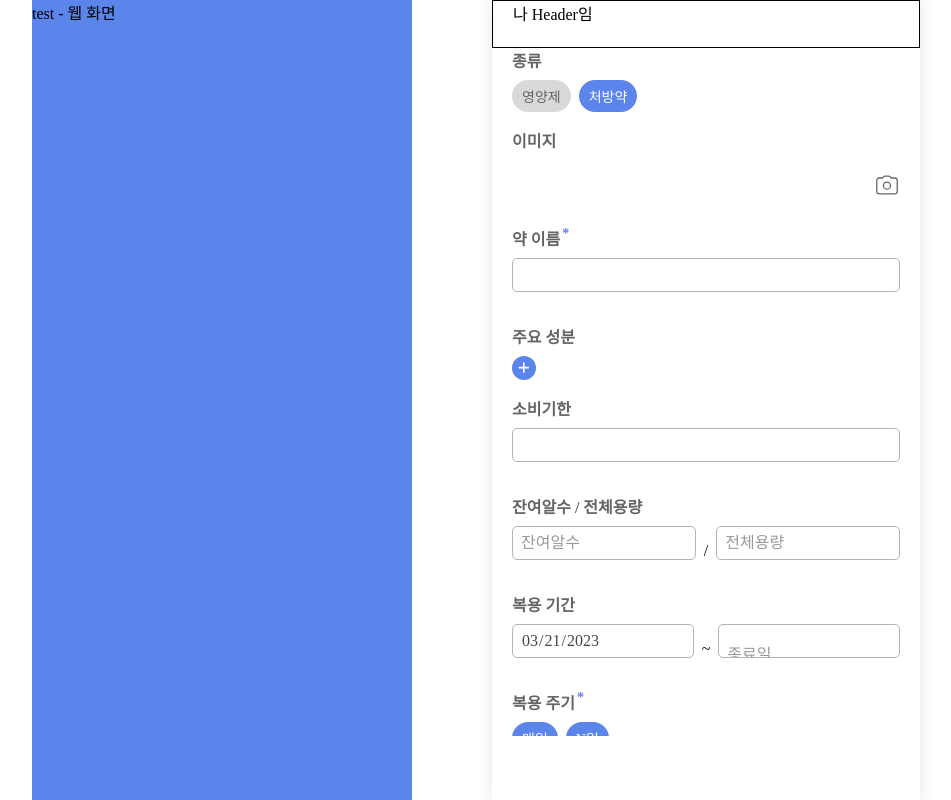
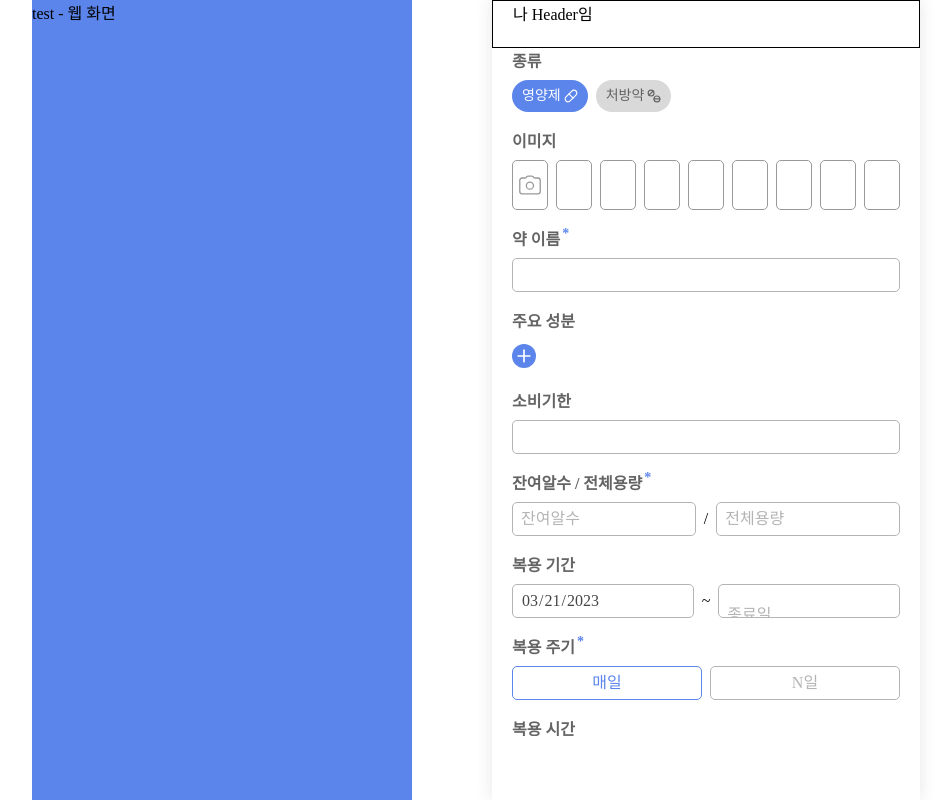
Before and after one commit to codestates-seb/seb42_main_013, a React (Create React App) app in the folder client/: page /datacreate in a window 1280 px wide. Shown: the whole page, without its empty margins (164-1115 px from the left). Built offline with nearby package versions, Linux system fonts and the light colour scheme; a web font is replaced by a local one.

Commit message:
[Feat] 데이터 생성 기능 구현 중

```diff
--- a/client/src/components/CreateModal.js
+++ b/client/src/components/CreateModal.js
@@ -82,25 +82,26 @@ const Buttons = styled.div`
 `
 
 
-function CreateModal ({isOpen, openContainsModalHandler, data, setData}) {
-  const [ingredient, setIngredient] = useState([])
+function CreateModal ({isOpen, openModalHandler, data, name, setData}) {
+  const [ele, setEle] = useState({})
 
   const closeModalHandler = () => {
-    setIngredient([])
-    openContainsModalHandler()
+    setEle({})
+    openModalHandler()
   }
 
-  const addIngredientHandler = () => {
+  const addEleHandler = () => {
     // let id = data.ingredients.length===0 ?0 :data.ingredients.at(-1).ingredientId+1
     // setData({...data, ingredients:[...data.ingredients, { ...ingredient,ingredientId: id}]})
     // 함량은 표기 안하기로 함
-    setData({...data,ingredients:[...data.ingredients,ingredient.ingredientName]})
-    setIngredient([])
-    openContainsModalHandler();
+    setData({...data,[name]:[...data[name],ele.key]})
+    setEle({})
+    console.log(data)
+    openModalHandler();
   }
   return (
     <ModalContainer>
-      {isOpen === true ? <ModalBackdrop onClick={openContainsModalHandler}>
+      {isOpen === true ? <ModalBackdrop onClick={openModalHandler}>
         <div></div>
         <ModalView onClick={(e) => e.stopPropagation()}>
           {/* <div className="closebtn">
@@ -110,13 +111,16 @@ function CreateModal ({isOpen, openContainsModalHandler, data, setData}) {
               </svg>
             </AddBtn>
           </div> */}
-          <div>성분명</div>
-          <DataInput data={ingredient} required={1} setData={setIngredient} name="ingredientName" />
+          <div>{name==="time" ?"" :"성분명"}</div>
+          { name==="time"
+            ?<DataInput type="time" data={ele} required={1} setData={setEle} name="key" />
+            :<DataInput data={ele} required={1} setData={setEle} name="key"/>
+          }
           {/* <div>함량</div> */}
           {/* <DataInput type="number" data={ingredient} required={1} setData={setIngredient} name="ingredientAmount" /> */}
           <Buttons>
             <CurrentBtn onClick={closeModalHandler}>취소</CurrentBtn>
-            <CurrentBtn disabled={!ingredient} onClick={addIngredientHandler}>추가하기</CurrentBtn>
+            <CurrentBtn disabled={!ele} onClick={addEleHandler}>추가하기</CurrentBtn>
           </Buttons>
         </ModalView>
       </ModalBackdrop> : null}
--- a/client/src/components/DataInput.js
+++ b/client/src/components/DataInput.js
@@ -1,23 +1,26 @@
 import { useState } from "react";
 import styled from "styled-components";
 
-const InputContainer = styled.div`
-  display: flex;
-  flex-direction: column;
-  flex:1;
-`
 
 export const FakeInput = styled.div`
   display: flex;
   flex: 1;
-  flex-direction: row;
   border : ${(props) => props.isFocus ?"1px solid var(--blue-100)" : "1px solid var(--black-400)"};
   border-color: ${(props) => !props.isValid && "rgb(240, 86, 86)"};
   border-radius: 5px;
   /* 1줄 꽉채우게 */
   padding: 0 8px;
+  position: relative;
   :hover{
     background-color: #F7F9FA;
+  }
+  ::after{
+    position: absolute;
+    left:0;
+    bottom: -18px;
+    font-size: 12px;
+    color: rgb(240, 86, 86);
+    content: "${(props) => props.validationMessage}";
   }
 `
 
@@ -47,7 +50,7 @@ export const RealInput = styled.input`
     cursor: pointer;
   }
   ::placeholder{
-    color: var(--black-300)
+    color: var(--black-400)
   }
   &[type='date']::-webkit-datetime-edit {
     display: ${(props) => (!!props.value) ?"inline-block"  :"none"};
@@ -55,13 +58,16 @@ export const RealInput = styled.input`
   &[type='date']::before{
     position: absolute;
     left: 0px;
-    color: var(--black-300);
+    color: var(--black-400);
     content: "${(props) => props.placeholder}";
     width: 100%;
     display: ${(props) => !!props.value && "none"};
   }
+  &[type='time']{
+    min-width: 100px;
+  }
 `
-const DeleteBtn = styled.div`
+export const DeleteBtn = styled.div`
   display: flex;
   align-items: center;
   margin-left: 8px;
@@ -76,37 +82,78 @@ const DeleteBtn = styled.div`
     height: 20px;
   }
   svg{
-    color: var(--black-200);
+    color: var(--black-400);
     width: 100%;
     height: 100%;
     fill: currentColor;
   }
 `
-const ValidityMsg = styled.div`
-  color: rgb(240, 86, 86);
-  font-size: 12px;
-  opacity : ${(props) => props.isValid ? "0" : "1"};
-`
+// const ValidityMsg = styled.div`
+//   color: rgb(240, 86, 86);
+//   font-size: 12px;
+//   opacity : ${(props) => props.isValid ? "0" : "1"};
+// `
 
 
-function DataInput ({name, minlength, required, placeholder, data, setData, type}) {
+function DataInput ({name, min, max, required, placeholder, data, setData, type}) {
   const [isFocus, setIsFocus] = useState(false)
   const [isValid, setIsValid] = useState(true)
+  const [validityState, setValidityState] = useState("")
+
+  const getValidtyState = (e) => {
+    if(!e.target.validity.valid){
+      let validity = ''
+      for(let key in e.target.validity){
+        if(e.target.validity[key]) validity = key
+      }
+      return validity
+    }
+  }
+  const validationMessage = (validityState) => {
+    let message = ''
+    switch(validityState) {
+      case "rangeOverflow" :
+        message = "전체 용량보다 적어야 합니다."
+      break;
+      case "valueMissing" :
+        message = "필수 입력 항목입니다."
+      break;
+      case "rangeUnderflow" :
+        message = "0 이상의 숫자를 입력해주세요."
+      break;
+      case "customError" :
+        message = "잔여 알 수 보다 많아야 합니다."
+      break;
+      default:
+        message = ""
+    }
+    return message
+  }
+
+
   const changeHandler = (e) => {
     setData({...data,[name]:e.target.value})
     // !isValid && setIsValid(e.target.checkValidity())
+    // 한번 blur 후에 유효성 체크 되도록
+    if(name==="totalQty" && Number(e.target.value)<Number(data.currentQty)){
+      e.target.setCustomValidity("lessThanCurrent")
+    } else {
+      e.target.setCustomValidity("")
+    }
+    console.log(e.target.validity.valid)
     !isValid && setIsValid(e.target.validity.valid)
+    setValidityState(getValidtyState(e))
   }
   const clear = () => {
     setData({...data,[name]:""})
   }
   const blurHandler = (e) => {
     setIsValid(e.target.validity.valid)
+    setValidityState(getValidtyState(e))
     setIsFocus(false)
   }
   return (
-    <InputContainer>
-      <FakeInput isFocus={isFocus} isValid={isValid}>
+      <FakeInput isFocus={isFocus} isValid={isValid} validationMessage={validationMessage(validityState)}>
         <RealInput
           onFocus={()=>setIsFocus(true)}
           onBlur={blurHandler}
@@ -115,9 +162,15 @@ function DataInput ({name, minlength, required, placeholder, data, setData, type
           onChange={changeHandler}
           placeholder={placeholder}
           required={required}
+          min={min}
+          max={max}
+          name={name}
         />
-        { name === "ingredientAmount" &&
+        {/* { name === "ingredientAmount" &&
           <DeleteBtn>mg</DeleteBtn>
+        } */}
+        { name === "dose" &&
+          <DeleteBtn>알</DeleteBtn>
         }
         { type!=="date" &&
         <>
@@ -131,8 +184,6 @@ function DataInput ({name, minlength, required, placeholder, data, setData, type
         </>
         }
       </FakeInput>
-      <ValidityMsg isValid={isValid}>내용을 입력해주세요.</ValidityMsg>
-    </InputContainer>
   )
 }
 
--- a/client/src/components/Swiper.js
+++ b/client/src/components/Swiper.js
@@ -21,8 +21,8 @@ const ImgBoxes = styled.div`
   gap: 8px;
 `
 const ImgBox = styled.div`
-  border: var(--border);
-  border-radius: var(--border-radius);
+  border: 1px solid var(--black-300);
+  border-radius: 5px;
   width: 50px;
   height: 50px;
   position: relative;
@@ -38,7 +38,7 @@ const ImgBox = styled.div`
       fill-rule: evenodd;
       >g{
         transform: translate(4.779px, 6.111px);
-        stroke: #666666;
+        stroke: var(--black-300);
         stroke-width: 1.3;
       }
     }
@@ -56,7 +56,6 @@ function Swiper(){
   return(
     <Imgscreen>
      <ImgBoxes>
-       <ImgBox /><ImgBox /><ImgBox /><ImgBox /><ImgBox /><ImgBox /><ImgBox /><ImgBox /><ImgBox /><ImgBox />
        <ImgBox>
           <svg className="camera">
             <g>
@@ -68,6 +67,7 @@ function Swiper(){
             </g>
           </svg>
         </ImgBox>
+        <ImgBox /><ImgBox /><ImgBox /><ImgBox /><ImgBox /><ImgBox /><ImgBox /><ImgBox />
     </ImgBoxes>
   </Imgscreen>
   )
--- /dev/null
+++ b/client/src/components/Tags.js
@@ -0,0 +1,19 @@
+import { OptionTag } from "../pages/DataCreate";
+import { DeleteBtn } from "./DataInput";
+
+function Tags({ele, idx, deleteEleHandler}) {
+  return (
+    <OptionTag selected={1}>
+      {ele}
+      <DeleteBtn value={1}>
+        <button onClick={() => deleteEleHandler(ele, idx)}>
+          <svg xmlns="http://www.w3.org/2000/svg" viewBox="0 0 16 16">
+            <path d="M4.646 4.646a.5.5 0 0 1 .708 0L8 7.293l2.646-2.647a.5.5 0 0 1 .708.708L8.707 8l2.647 2.646a.5.5 0 0 1-.708.708L8 8.707l-2.646 2.647a.5.5 0 0 1-.708-.708L7.293 8 4.646 5.354a.5.5 0 0 1 0-.708z" />
+          </svg>
+        </button>
+      </DeleteBtn>
+    </OptionTag>
+  );
+}
+
+export default Tags;
--- a/client/src/pages/DataCreate.js
+++ b/client/src/pages/DataCreate.js
@@ -1,11 +1,9 @@
 import styled from "styled-components";
-import { faPlus, faMinus } from '@fortawesome/free-solid-svg-icons';
-import { FontAwesomeIcon } from '@fortawesome/react-fontawesome';
-import { useState } from "react";
+import { useEffect, useRef, useState } from "react";
 import CreateModal from "../components/CreateModal";
 import Swiper from "../components/Swiper";
-import DataInput from "../components/DataInput";
-
+import DataInput, { DeleteBtn, RealInput } from "../components/DataInput";
+import Tags from "../components/Tags";
 
 const DataCreateContainer = styled.div`
   display: flex;
@@ -14,28 +12,28 @@ const DataCreateContainer = styled.div`
   justify-content: space-around;
   padding: 0px 20px 40px;
   background-color: white;
-`
+`;
 
 const InputSection = styled.section`
   display: flex;
   flex-direction: column;
   margin-bottom: 16px;
   width: 100%;
-  >h3{
-    font-family: 'NanumBarunGothicBold';
+  > h3 {
+    font-family: "NanumBarunGothicBold";
     color: var(--black-200);
     font-size: 16px;
     margin-bottom: 8px;
     display: flex;
     gap: 2px;
   }
-  p{
+  p {
     font-size: 14px;
     font-weight: 700;
     color: var(--blue-100);
     display: block;
   }
-  >div{
+  > div {
     display: flex;
     flex-flow: row wrap;
     gap: 8px;
@@ -43,56 +41,109 @@ const InputSection = styled.section`
     line-height: 100%;
     align-items: center;
   }
-`
-export const OptionTag = styled.button`
+`;
+export const OptionTag = styled.div`
   display: flex;
   align-items: center;
+  justify-content: center;
   height: 32px;
   /* line-height: var(--component-height); */
   border-width: 0;
   border-radius: 30px;
   padding: 0 10px;
   text-align: center;
-  color : ${(props) => props.notselected ?"var(--black-200)" :"white"};
-  background-color: ${(props) => props.notselected ?"#D9D9D9" :"var(--blue-100)"};
+  color: ${(props) => (props.notselected ? "var(--black-200)" : "white")};
+  background-color: ${(props) => (props.notselected ? "#D9D9D9" : "var(--blue-100)")};
   font-size: 14px;
-  button{
-    margin-left: 7px;
-    margin-right: 2px;
-    height: 25px;
-    width: auto;
+  cursor: ${(props) => (props.nobtn ? "pointer" : "null")};
+  > div {
+    margin-left: 0;
+  }
+  svg {
+    margin-right: ${(props) => (props.nobtn ? "0" : "-5.625px")};
+    color: ${(props) => (props.notselected ? "var(--black-200)" : "white")};
+  }
+  > button {
     background-color: transparent;
     border: none;
-    color: ${(props) => props.notselected ?"var(--black-200)" :"white"};
+    margin-left: 3px;
+    width: 14px;
+    margin-right: 0;
   }
-`
-const Box=styled.div`
+`;
+const Box = styled.div`
   display: inline-block;
-`
-
+`;
 
 export const AddBtn = styled.button`
   color: white;
   background-color: var(--blue-100);
   border: none;
+  margin: 4px 0;
   width: 24px;
   height: 24px;
   border-radius: 50%;
   display: flex;
   align-items: center;
-  flex-direction: row;
   justify-content: center;
-`
+  cursor: pointer;
+  svg {
+    width: 20px;
+    fill: none;
+    stroke: currentColor;
+    stroke-width: 2;
+    stroke-linecap: round;
+    stroke-linejoin: round;
+  }
+  > button {
+    color: red;
+  }
+`;
 
+const Cycle = styled.div`
+  display: flex;
+  border: 1px solid;
+  justify-content: center;
+  border-color: ${(props) => (props.selected ? "var(--blue-100)" : "var(--black-400)")};
+  color: ${(props) => (props.selected ? "var(--blue-100)" : "var(--black-400)")};
+  border-radius: 5px;
+  padding: 0px 8px;
+  cursor: pointer;
+  flex: 1;
+  transition: all 100ms cubic-bezier(1, 0, 1, 1);
+  &.everyday {
+    flex: 1;
+  }
+  &.ndays {
+    flex: ${(props) => (props.isEditMode ? "6" : "1")};
+  }
+  > input {
+  }
+  > span {
+    padding: 8px 0px;
+    opacity: ${(props) => (props.isEditMode ? "0" : "1")};
+  }
+  svg {
+    fill: none;
+    stroke: currentColor;
+    stroke-width: 2;
+    stroke-linecap: round;
+    stroke-linejoin: round;
+    width: 16px;
+    :hover {
+      color: #53b483;
+    }
+  }
+`;
 
 function DataCrete() {
-  const [isOpen, setIsoOpen] = useState(false)
-  const openContainsModalHandler = () => {
-    setIsoOpen(!isOpen)
-  }
+  const [isOpen, setIsOpen] = useState(false);
+  const [whichData, setWhichData] = useState("");
+  const openeModalHandler = () => {
+    setIsOpen(!isOpen);
+  };
 
-  const [data, setData] = useState(
-    {
+  const [data, setData] = useState({
     dataID: null,
     type: "supplement",
     img: null,
@@ -101,21 +152,74 @@ function DataCrete() {
     expiryDate: "",
     currentQty: "",
     totalQty: "",
-      startDate: new Date().toISOString().substring(0,10),
+    startDate: new Date().toISOString().substring(0, 10),
     endDate: "",
-      cycle: 1,
-      time:[],
-      dose:1,
+    cycle: "1",
+    time: [],
+    dose: 1,
+  });
+  const inputEl = useRef(null);
+  const [isEditMode, setEditMode] = useState(false);
+  useEffect(() => {
+    if (isEditMode) {
+      inputEl.current.focus();
     }
-  )
+  }, [isEditMode]);
+  const openEditHandler = () => {
+    setData({ ...data, cycle: "" });
+    setEditMode(true);
+  };
+  const cycleHandler = (e) => {
+    setData({ ...data, cycle: e.target.value });
+  };
+  const blurHandler = (e) => {
+    setEditMode(false);
+    !e.target.value && setData({ ...data, cycle: "1" });
+  };
+  const deleteIngredient = (ele, idx) => {
+    setData({ ...data, ingredients: [...data.ingredients.slice(0, idx), ...data.ingredients.slice(idx + 1)] });
+  };
+  const deleteTime = (ele, idx) => {
+    setData({ ...data, time: [...data.time.slice(0, idx), ...data.time.slice(idx + 1)] });
+  };
 
-  return(
+  return (
     <DataCreateContainer>
       <InputSection>
         <h3>종류</h3>
         <div>
-          <OptionTag notselected={1}>영양제</OptionTag>
-          <OptionTag>처방약</OptionTag>
+          <OptionTag
+            nobtn={1}
+            notselected={data.type !== "supplement"}
+            onClick={() => {
+              setData({ ...data, type: "supplement" });
+            }}
+          >
+            영양제
+            <AddBtn>
+              <svg xmlns="http://www.w3.org/2000/svg" viewBox="0 0 24 24">
+                <path d="m10.5 20.5 10-10a4.95 4.95 0 1 0-7-7l-10 10a4.95 4.95 0 1 0 7 7Z"></path>
+                <path d="m8.5 8.5 7 7"></path>
+              </svg>
+            </AddBtn>
+          </OptionTag>
+          <OptionTag
+            nobtn={1}
+            notselected={data.type !== "drug"}
+            onClick={() => {
+              setData({ ...data, type: "drug" });
+            }}
+          >
+            처방약
+            <AddBtn>
+              <svg xmlns="http://www.w3.org/2000/svg" viewBox="0 0 24 24">
+                <circle cx="7" cy="7" r="5"></circle>
+                <circle cx="17" cy="17" r="5"></circle>
+                <path d="M12 17h10"></path>
+                <path d="m3.46 10.54 7.08-7.08"></path>
+              </svg>
+            </AddBtn>
+          </OptionTag>
         </div>
       </InputSection>
       <InputSection>
@@ -123,67 +227,110 @@ function DataCrete() {
         <Swiper />
       </InputSection>
       <InputSection>
-        <h3>약 이름<p>*</p></h3>
+        <h3>
+          약 이름<p>*</p>
+        </h3>
         <div>
-          <DataInput required={1} type="text" data={data} setData={setData} name="name"/>
+          <DataInput required={1} type="text" data={data} setData={setData} name="name" />
         </div>
       </InputSection>
       <InputSection>
         <h3>주요 성분</h3>
         <div>
-          {data.ingredients.map((ele,idx)=>{
-            return <OptionTag key={idx} selected={1}>{ele}</OptionTag>
+          {data.ingredients.map((ele, idx) => {
+            return <Tags key={idx} ele={ele} idx={idx} deleteEleHandler={deleteIngredient} />;
           })}
-          <AddBtn onClick={openContainsModalHandler}><FontAwesomeIcon icon={faPlus}/></AddBtn>
+          <AddBtn
+            onClick={() => {
+              setWhichData("ingredients");
+              openeModalHandler();
+            }}
+          >
+            <svg xmlns="http://www.w3.org/2000/svg" viewBox="0 0 24 24">
+              <line x1="12" y1="5" x2="12" y2="19"></line>
+              <line x1="5" y1="12" x2="19" y2="12"></line>
+            </svg>
+          </AddBtn>
         </div>
       </InputSection>
       <InputSection>
         <h3>소비기한</h3>
         <div>
-         <DataInput type="date" data={data} setData={setData} value="expiryDate"/>
+          <DataInput type="date" data={data} setData={setData} value="expiryDate" />
         </div>
       </InputSection>
       <InputSection>
-        <h3>잔여알수 / 전체용량</h3>
+        <h3>잔여알수 / 전체용량<p>*</p></h3>
         <Box>
-          <DataInput placeholder="잔여알수" required={1} type="number" name="currentQty" data={data} setData={setData} />
+          <DataInput max={data.totalQty} placeholder="잔여알수" required={1} type="number" name="currentQty" data={data} setData={setData} />
           /
-          <DataInput placeholder="전체용량" required={1} type="number" name="totalQty" data={data} setData={setData}/>
+          <DataInput placeholder="전체용량" required={1} type="number" name="totalQty" data={data} setData={setData} />
         </Box>
       </InputSection>
       <InputSection>
         <h3>복용 기간</h3>
         <div>
-          <DataInput required={1} placeholder="시작일" type="date" name="startDate" data={data} setData={setData}/>
+          <DataInput required={1} placeholder="시작일" type="date" name="startDate" data={data} setData={setData} />
           ~
-          <DataInput placeholder="종료일" type="date" name="endDate" data={data} setData={setData}/>
+          <DataInput min={data.startDate} placeholder="종료일" type="date" name="endDate" data={data} setData={setData} />
         </div>
       </InputSection>
       <InputSection>
-        <h3>복용 주기<p>*</p></h3>
+        <h3>
+          복용 주기<p>*</p>
+        </h3>
         <div>
-          <OptionTag selected={1}>매일</OptionTag>
-          <OptionTag>N일</OptionTag>
+          <Cycle className="everyday" selected={data.cycle === "1" ? 1 : 0} onClick={() => setData({ ...data, cycle: "1" })}>
+            <span>매일</span>
+          </Cycle>
+          <Cycle className="ndays" selected={data.cycle !== "1" ? 1 : 0} onClick={openEditHandler} isEditMode={isEditMode}>
+            {isEditMode && (
+              <>
+                <RealInput type="number" value={data.cycle} ref={inputEl} onBlur={blurHandler} onChange={cycleHandler} placeholder="몇일마다 복용하시나요" />
+                <DeleteBtn value={1}>
+                  <button>
+                    <svg xmlns="http://www.w3.org/2000/svg" viewBox="0 0 24 24">
+                      <polyline points="20 6 9 17 4 12"></polyline>
+                    </svg>
+                  </button>
+                </DeleteBtn>
+              </>
+            )}
+            {!isEditMode && <span>{data.cycle === "1" ? "N" : data.cycle}일</span>}
+          </Cycle>
         </div>
       </InputSection>
       <InputSection>
         <h3>복용 시간</h3>
         <div>
-          {/* <OptionTag selected={1}>오전 9시<button><FontAwesomeIcon icon={faTimes}/></button></OptionTag> */}
-          {/* <AddBtn><FontAwesomeIcon icon={faPlus}/></AddBtn> */}
+          {data.time.map((ele, idx) => {
+            return <Tags key={idx} ele={ele} idx={idx} deleteEleHandler={deleteTime} />;
+          })}
+          <AddBtn
+            onClick={() => {
+              setWhichData("time");
+              openeModalHandler();
+            }}
+          >
+            <svg xmlns="http://www.w3.org/2000/svg" viewBox="0 0 24 24">
+              <line x1="12" y1="5" x2="12" y2="19"></line>
+              <line x1="5" y1="12" x2="19" y2="12"></line>
+            </svg>
+          </AddBtn>
         </div>
       </InputSection>
       <InputSection>
-        <h3>복용량<p>*</p></h3>
+        <h3>
+          1회 복용량<p>*</p>
+        </h3>
         <div>
-        <AddBtn><FontAwesomeIcon icon={faMinus}/></AddBtn>
-        <DataInput required={1} placeholder="1회 복용량" type="number" name="dose" data={data} setData={setData} />
-        <AddBtn><FontAwesomeIcon icon={faPlus}/></AddBtn>
+          <DataInput required={1} min={1} placeholder="1회 복용량" type="number" name="dose" data={data} setData={setData} />
         </div>
       </InputSection>
-      {isOpen &&  <CreateModal isOpen={isOpen} openContainsModalHandler={openContainsModalHandler} data={data} setData={setData}/>}
-    </DataCreateContainer >
-  )
+
+      {isOpen && <CreateModal name={whichData} isOpen={isOpen} openModalHandler={openeModalHandler} data={data} setData={setData} />}
+    </DataCreateContainer>
+  );
 }
 
 export default DataCrete;
```
Lines whose indentation alone changed are shown as unchanged.
